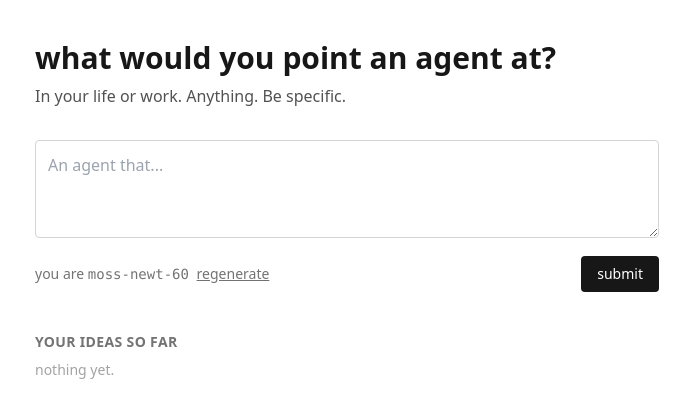
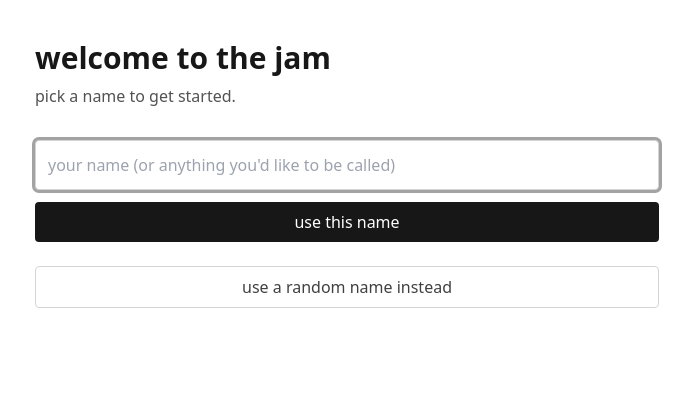
Before and after one commit to jackharrhy/claw-idea-jam, a FastAPI app: page / in a window 1280 px wide. Shown: the top 418 px of the page, without its empty margins (293-986 px from the left). Run offline with FastAPI, Linux system fonts and the light colour scheme; data comes from the database, SQL or seed files in the repository; data that the repository does not hold is empty; some libraries are stand-ins or nearby versions.

Commit message:
feat(attendee): name entry on first visit + inline rename on home

```diff
--- a/src/idea_jam/repo.py
+++ b/src/idea_jam/repo.py
@@ -13,6 +13,13 @@ def _now() -> datetime:
 def create_participant() -> dict:
     pid = new_uuid()
     name = generate_display_name()
+    with engine.begin() as conn:
+        conn.execute(participants.insert().values(id=pid, display_name=name, created_at=_now()))
+    return {"id": pid, "display_name": name}
+
+
+def create_participant_with_name(name: str) -> dict:
+    pid = new_uuid()
     with engine.begin() as conn:
         conn.execute(participants.insert().values(id=pid, display_name=name, created_at=_now()))
     return {"id": pid, "display_name": name}
--- a/src/idea_jam/routes/attendee.py
+++ b/src/idea_jam/routes/attendee.py
@@ -1,8 +1,9 @@
-from fastapi import APIRouter, Form, Request
-from fastapi.responses import HTMLResponse
+from fastapi import APIRouter, Form, HTTPException, Request
+from fastapi.responses import HTMLResponse, RedirectResponse
 from idea_jam import repo
 from idea_jam.auth import COOKIE_NAME, COOKIE_MAX_AGE
 from idea_jam.events import bus
+from idea_jam.names import generate_display_name
 
 router = APIRouter()
 
@@ -25,35 +26,68 @@ def _set_cookie_if_new(response, participant: dict, is_new: bool) -> None:
         )
 
 
+def _set_participant_cookie(response, participant: dict) -> None:
+    response.set_cookie(
+        key=COOKIE_NAME, value=participant["id"],
+        httponly=True, samesite="lax", max_age=COOKIE_MAX_AGE,
+    )
+
+
 @router.get("/", response_class=HTMLResponse)
 async def home(request: Request):
-    p, is_new = _get_participant_for_request(request)
+    pid = request.cookies.get(COOKIE_NAME)
+    p = repo.get_participant(pid) if pid else None
+    if not p:
+        # No cookie or stale cookie -> show name entry screen, do NOT create.
+        return request.app.state.templates.TemplateResponse(
+            request,
+            "attendee_name_entry.html",
+            {},
+        )
     ideas = repo.list_ideas_for_participant(p["id"])
     event_state = repo.get_event_state()
-    page = request.app.state.templates.TemplateResponse(
+    return request.app.state.templates.TemplateResponse(
         request,
         "attendee_home.html",
         {"participant": p, "ideas": ideas, "event_ended": event_state["ended"]},
     )
-    _set_cookie_if_new(page, p, is_new)
-    return page
+
+
+@router.post("/me/claim-name")
+async def claim_name(request: Request, display_name: str = Form(...)):
+    name = display_name.strip()[:64]
+    if not name:
+        name = generate_display_name()
+    p = repo.create_participant_with_name(name)
+    resp = RedirectResponse("/", status_code=303)
+    _set_participant_cookie(resp, p)
+    return resp
+
+
+@router.post("/me/random-name")
+async def random_name(request: Request):
+    p = repo.create_participant()
+    resp = RedirectResponse("/", status_code=303)
+    _set_participant_cookie(resp, p)
+    return resp
 
 
 @router.post("/ideas", response_class=HTMLResponse)
 async def submit_idea(request: Request, text: str = Form(...)):
-    p, is_new = _get_participant_for_request(request)
+    pid = request.cookies.get(COOKIE_NAME)
+    p = repo.get_participant(pid) if pid else None
+    if not p:
+        raise HTTPException(status_code=400, detail="no participant cookie; visit / first")
     text = text.strip()
     if text:
         idea = repo.add_idea(p["id"], text[:500])
         await bus.publish("new_idea", {"id": idea["id"]})
     ideas = repo.list_ideas_for_participant(p["id"])
-    page = request.app.state.templates.TemplateResponse(
+    return request.app.state.templates.TemplateResponse(
         request,
         "partials/your_ideas_list.html",
         {"ideas": ideas},
     )
-    _set_cookie_if_new(page, p, is_new)
-    return page
 
 
 @router.post("/me/regenerate-name", response_class=HTMLResponse)
--- a/src/idea_jam/templates/attendee_home.html
+++ b/src/idea_jam/templates/attendee_home.html
@@ -19,9 +19,9 @@
     <div class="flex justify-between items-center text-sm">
       <span class="text-neutral-500">
         you are
-        <span id="display-name" class="font-mono">{{ participant.display_name }}</span>
-        <button hx-post="/me/regenerate-name" hx-target="#display-name" hx-swap="innerHTML"
-                class="underline ml-1">regenerate</button>
+        <input type="text" name="display_name" value="{{ participant.display_name }}" maxlength="64"
+               hx-post="/me/rename" hx-trigger="change" hx-swap="none"
+               class="font-mono inline-block bg-transparent border-b border-transparent hover:border-neutral-300 focus:border-neutral-400 focus:outline-none" />
       </span>
       <button class="px-4 py-2 bg-neutral-900 text-white rounded">submit</button>
     </div>
--- /dev/null
+++ b/src/idea_jam/templates/attendee_name_entry.html
@@ -0,0 +1,21 @@
+{% extends "base.html" %}
+{% block title %}Idea Jam — welcome{% endblock %}
+{% block body %}
+<main class="max-w-2xl mx-auto px-6 py-10">
+  <h1 class="text-3xl font-semibold mb-2">welcome to the jam</h1>
+  <p class="text-neutral-600 mb-8">pick a name to get started.</p>
+
+  <form action="/me/claim-name" method="post" class="space-y-3 mb-6">
+    <input type="text" name="display_name" required maxlength="64" autofocus
+           class="w-full border border-neutral-300 rounded p-3 text-base focus:outline-none focus:ring focus:ring-neutral-400"
+           placeholder="your name (or anything you'd like to be called)" />
+    <button class="w-full px-4 py-2 bg-neutral-900 text-white rounded">use this name</button>
+  </form>
+
+  <form action="/me/random-name" method="post">
+    <button class="w-full px-4 py-2 border border-neutral-300 text-neutral-700 rounded">
+      use a random name instead
+    </button>
+  </form>
+</main>
+{% endblock %}
```
Also changed, not shown: tests/test_end_to_end.py (+33 -5 lines).
